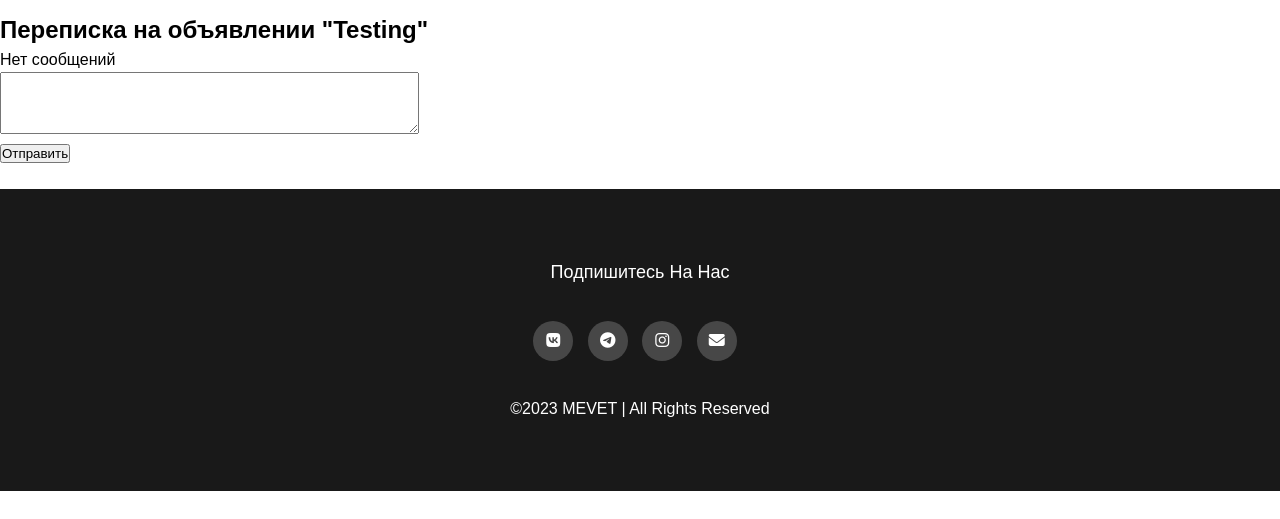
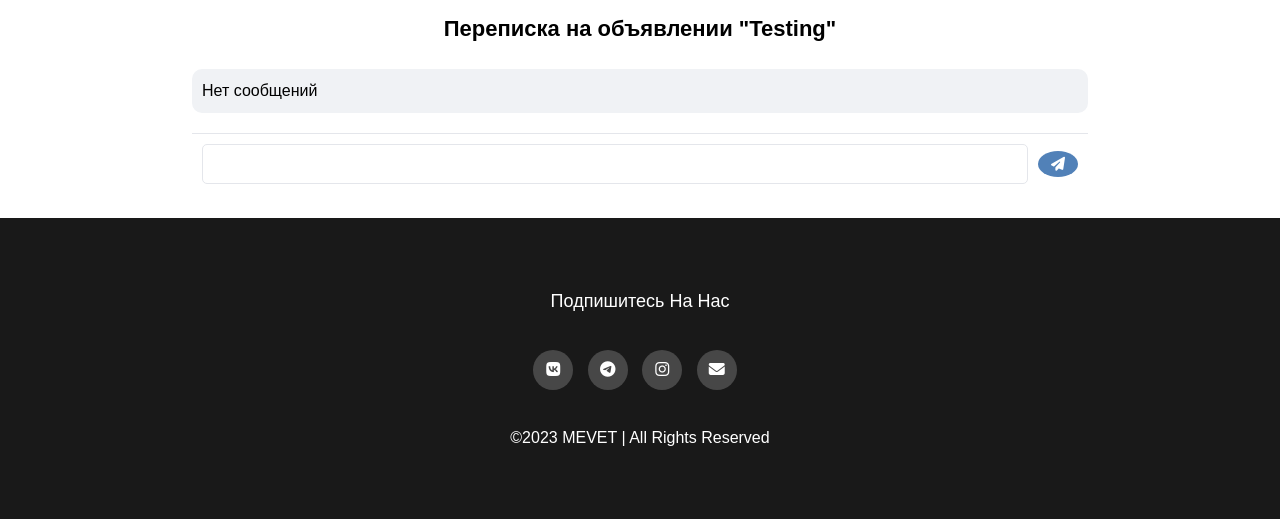
Before and after one commit to Mixysami/mevet_project, a Django app: page /messages/44/messages_detail in a window 1280 px wide. Shown: the part 108-627 px from the top of the page. Run offline with Django 4.2, Linux system fonts and the light colour scheme; a user stored in the database is signed in; data comes from the database, SQL or seed files in the repository; both versions use the stored data as it was after the commit; parts of the project's set-up code (start-up, migrations or seed data) failed here and were passed over; some libraries are stand-ins or nearby versions; some web fonts are replaced.

Commit message:
Сохранение изменений 4

```diff
--- a/MevetProject/rental_ads/static/rental_ads/css/message_rental.css
+++ b/MevetProject/rental_ads/static/rental_ads/css/message_rental.css
@@ -0,0 +1,63 @@
+/* CSS для общего div */
+.message-container {
+  border-radius: 10px;
+  background-color: #F0F2F5;
+  padding: 10px;
+  max-height: 500px;
+  overflow-y: auto;
+  width: 70%;
+  margin: 0 auto; /* Выравнивание по центру */
+}
+/* CSS для каждого сообщения */
+.message {
+  background-color: #FFFFFF;
+  border-radius: 10px;
+  padding: 10px;
+  font-size: 12px;
+  margin-bottom: 10px;
+}
+
+/* CSS для формы */
+.message-form {
+  border-top: 1px solid #E4E6EB;
+  padding: 10px;
+  width: 70%;
+  margin: 20px auto 0;
+}
+
+.form-content {
+  display: flex;
+  align-items: center;
+}
+
+.message-form textarea {
+  flex: 1;
+  width: 100%;
+  padding: 8px;
+  border: 1px solid #E4E6EB;
+  border-radius: 5px;
+  resize: none;
+  font-family: Arial, sans-serif;
+  font-size: 14px;
+  height: 40px;
+}
+
+.message-form .submit-button {
+  padding: 6px;
+  border: none;
+  border-radius: 50%;
+  background-color: #5181B8;
+  color: #FFFFFF;
+  font-family: Arial, sans-serif;
+  font-size: 14px;
+  cursor: pointer;
+  margin-left: 10px;
+  display: flex;
+  align-items: center;
+  justify-content: center;
+  width: 40px;
+}
+
+.message-form .fa {
+  margin-left: 0;
+}
--- a/MevetProject/rental_ads/templates/base.html
+++ b/MevetProject/rental_ads/templates/base.html
@@ -10,6 +10,7 @@
     <link rel="stylesheet" href="{% static 'rental_ads/css/rentals_categories.css' %}">
     <link rel="stylesheet" href="{% static 'rental_ads/css/index_rental.css' %}">
     <link rel="stylesheet" href="{% static 'rental_ads/css/rental_manage.css' %}">
+    <link rel="stylesheet" href="{% static 'rental_ads/css/message_rental.css' %}">
     <link href="https://fonts.cdnfonts.com/css/century-gothic?styles=24895" rel="stylesheet">
     <link rel="stylesheet" href="https://use.fontawesome.com/releases/v5.3.1/css/all.css"
           integrity="sha384-mzrmE5qonljUremFsqc01SB46JvROS7bZs3IO2EmfFsd15uHvIt+Y8vEf7N7fWAU" crossorigin="anonymous">
--- a/MevetProject/rental_ads/templates/messages_detail.html
+++ b/MevetProject/rental_ads/templates/messages_detail.html
@@ -1,21 +1,27 @@
 {% extends "base.html" %}
 {% load static %}
+{% block content %}
+<h1 class="centered-h11">Переписка на объявлении "{{ rental.title }}"</h1>
+<br>
+  <div class="message-container">
 
-{% block content %}
-  <h2>Переписка на объявлении "{{ rental.title }}"</h2>
     {% for message in messages %}
-    <div>
+      <div class="message">
         <p>От: {{ message.sender.username }}</p>
         <p>{{ message.message }}</p>
       </div>
     {% empty %}
       <p>Нет сообщений</p>
     {% endfor %}
+  </div>
 
+  <div class="message-form">
   <form method="post" action="{% url 'send_message' rental_id=rental.id %}">
     {% csrf_token %}
-    <textarea name="message" rows="4" cols="50"></textarea>
-    <br>
-    <input type="submit" value="Отправить">
+    <div class="form-content">
+      <textarea name="message" rows="2" cols="50"></textarea>
+      <button type="submit" class="submit-button"><i class="fa fa-paper-plane"></i></button>
+    </div>
   </form>
+</div>
 {% endblock %}
--- a/MevetProject/rental_ads/templates/rental_manage.html
+++ b/MevetProject/rental_ads/templates/rental_manage.html
@@ -31,6 +31,8 @@
 
 <div class="button-change">
     <a href="/add_rental" class="add-rental-button far fa-folder-open " style="font-size: 18px;"> <font style="font-family: 'Century Gothic', sans-serif;">Добавить Объявление</font></a>
+    <a href="{% url 'logout' %}" class="exit-rental-button fas fa-sign-in-alt" style="font-size: 18px; margin-left:1%;"><font style="font-family: 'Century Gothic', sans-serif; font-weight: normal;"> Выйти из аккаунта</font></a>
+
 </div>
 
 <br>
```
Also changed, not shown: MevetProject/rental_ads/templates/messages.html (+11 -7 lines), MevetProject/db.sqlite3, MevetProject/media/rental_images/Cinema_Park_49/06f9448b-30a0-4cea-9aa0-a2c89d463a8b.jpg (added), MevetProject/media/rental_images/Cinema_Park_49/141de304-c0ea-4623-bdaf-1a950e17b74b.jpg (added), MevetProject/media/rental_images/Cinema_Park_49/5cc50132-b402-4ffa-94ee-48184021eb29.jpg (added), MevetProject/media/rental_images/Cinema_Park_49/9c87158d-fda6-4465-b000-52ad784f438d.jpg (added), MevetProject/media/rental_images/Cinema_Park_49/9fcc35a6-9e95-4572-b6af-fc9dd645ee13.jpg (added), MevetProject/media/rental_images/Cinema_Park_49/cbd425ae-b873-4e65-aad2-555024c40ba5.jpg (added), MevetProject/media/rental_images/Cinema_Park_None/main/698935a7-c0c7-4717-966d-992aa86d502c.jpg (added), MevetProject/media/rental_images/_lfmb_df_lbml_fd_48/192aa9cf-217d-48d1-9514-c53a9f57c9cf.jpg (added), MevetProject/media/rental_images/_lfmb_df_lbml_fd_48/35c63843-ebb9-49a0-97fa-6dc53e006967.jpg (added), MevetProject/media/rental_images/_lfmb_df_lbml_fd_48/73f1a1f0-8eba-49e8-b74b-8a3f6e804248.jpg (added), MevetProject/media/rental_images/_lfmb_df_lbml_fd_48/9c16c0b2-c59d-49bf-a3e4-dc4856f867c5.jpg (added), MevetProject/media/rental_images/_lfmb_df_lbml_fd_48/a93f22e1-07da-4403-94f7-18901a5d453b.jpg (added), 2 more files. Lines whose indentation alone changed are shown as unchanged.
